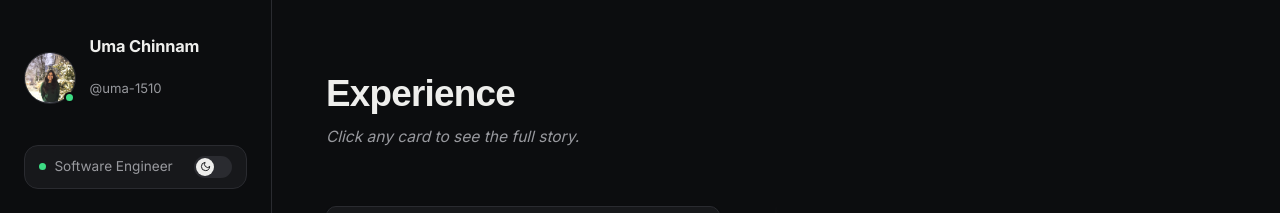
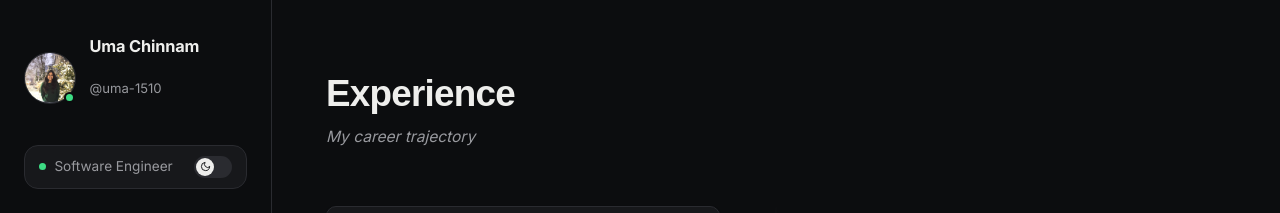
Before and after one commit to uma-1510/my-portfolio, a Next.js app: page /work in a window 1280 px wide. Shown: the top 213 px of the page. Built offline with nearby package versions, Linux system fonts and the light colour scheme.

Commit message:
Change Work page subtitle to 'My career trajectory'

```diff
--- a/app/work/page.tsx
+++ b/app/work/page.tsx
@@ -159,7 +159,7 @@ export default function WorkPage() {
       <div className={styles.content}>
 
         <h1 className={styles.title}>Experience</h1>
-        <p className={styles.subtitle}>Click any card to see the full story.</p>
+        <p className={styles.subtitle}>My career trajectory</p>
 
         <div className={styles.timeline}>
           {ENTRIES.map((entry, i) => (
```
